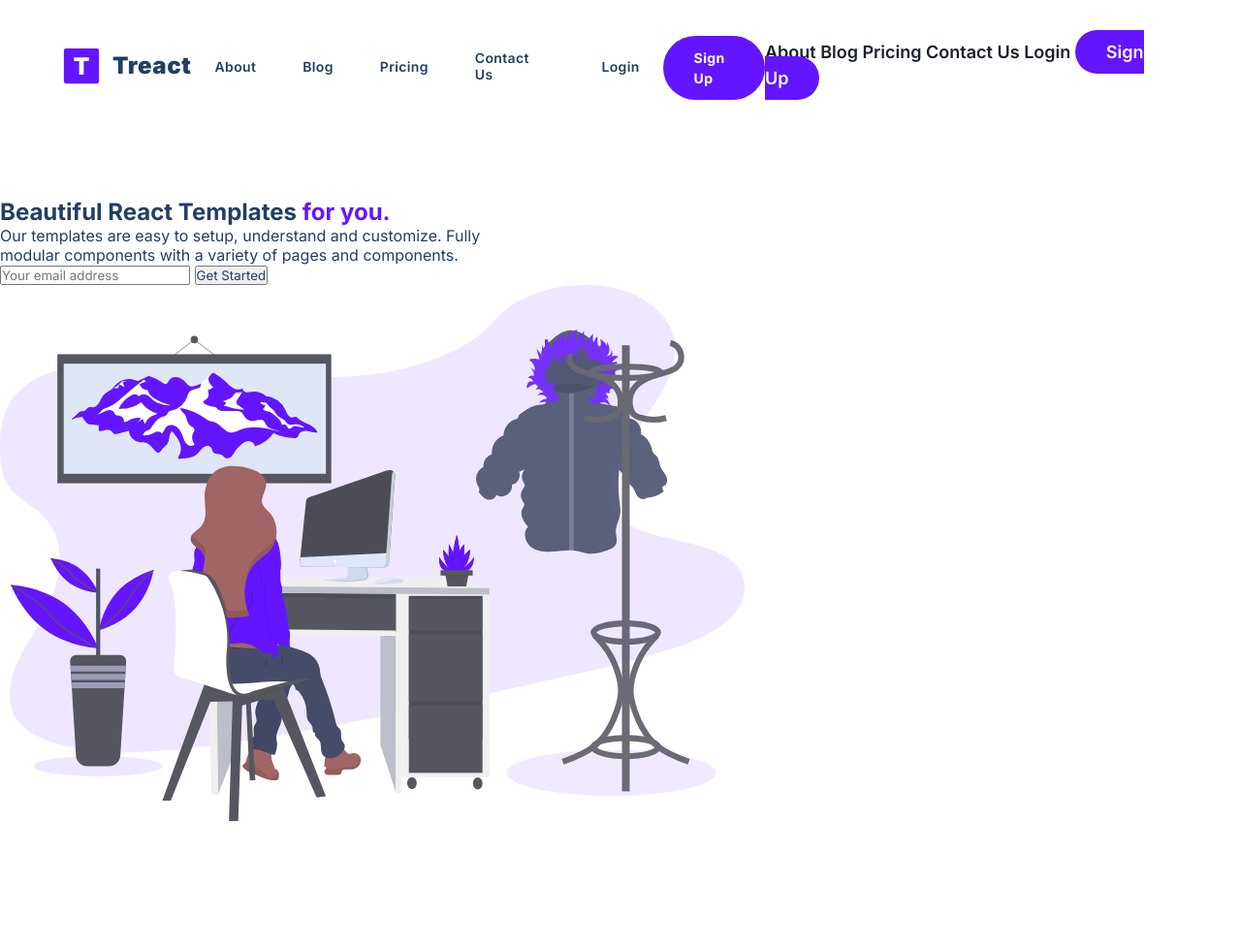
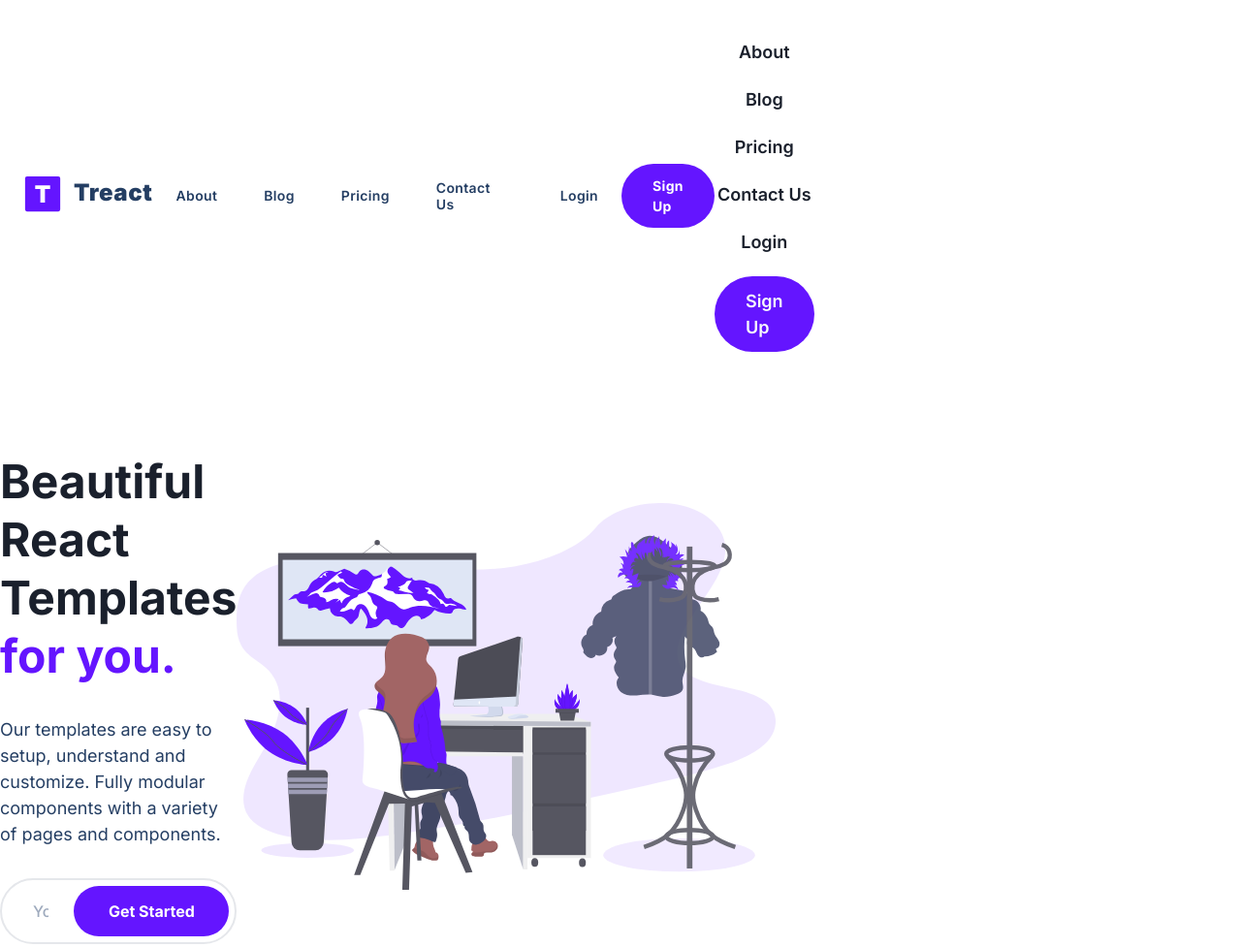
Before and after one commit to lilsweetjk/Module-2-Final-Project, a plain HTML site: page index.html in a window 1280 px wide. Shown: the top 977 px of the page at 97% size. Drawn offline with Linux system fonts and the light colour scheme.

Commit message:
finised header CSS

```diff
--- a/index.html
+++ b/index.html
@@ -73,7 +73,7 @@
                 </svg>
               </button>
             </div>
-            <div class="menu__link">
+            <div class="menu__links">
               <a class="menu__link">About</a>
               <a class="menu__link">Blog</a>
               <a class="menu__link">Pricing</a>
--- a/style.css
+++ b/style.css
@@ -14,18 +14,102 @@
   padding: 96px 0;
 }
 
+html {
+    scroll-behavior: smooth;
+}
+
+body {
+    max-width: 100vh;
+    overflow-x: hidden;
+}
+
 .row {
   width: 100%;
   max-width: 1280px;
   margin: 0 auto;
 }
 
+.row__narrow {
+    width: 100%;
+    max-width: 1024px;
+    margin: 0 auto;
+}
+
+.container {
+    padding: 96px 0;
+}
+
 a {
+    display: inline;
     text-decoration: none;
+}
+
+img {
+    width: 100%;
+}
+
+h1 {
+    font-size: 48px;
+    color: #1a202c;
+    line-height: 1.25;
 }
 
 .purple {
     color: #6415ff
+}
+
+p {
+    font-size: 18px;
+    line-height: 1.5;
+}
+
+.section__tag {
+    font-size: 16px;
+    color: #6415ff;
+    letter-spacing: 1.6px;
+    font-weight: 700;
+    text-transform: uppercase;
+}
+
+.section__title {
+    font-size: 48px;
+    font-weight: 900;
+    color: rgb (36, 62, 99);
+    line-height: 1.5;
+    margin: 16px 0;
+    letter-spacing: 0.025em;
+}
+
+#features .section__title,
+#pricing .section__title {
+  text-align: center;
+}
+
+.section__para {
+    font-size: 18px;
+    font-weight: 500;
+    color: #7c8ba1;
+    line-height: 1.625;
+}
+
+.btn {
+    background-color: #6415ff;
+    padding: 12px 32px;
+    border: none;
+    border-radius: 500px;
+    font-size: 14px;
+    color: #fff;
+    font-weight: bold;
+    transition: all 300ms ease;
+}
+
+.btn:hover {
+    background-color: rgba(80, 17, 204);
+}
+
+button {
+    cursor: pointer;
+    border: none;
 }
 
 /* NAV */
@@ -35,30 +119,11 @@ nav {
     display: flex;
 }
 
-.nav__container {
-    width: 100%;
-    max-width: 1200px;
-    padding: 0 24px;
-    display: flex;
-    justify-content: space-between;
-    margin: 0 auto;
-}
-
-.nav__row {
-    display: flex;
-    justify-content: space-between;
-}
-
 .nav__logo {
     display: flex;
     align-items: center;
     margin: 8px 0px;
     padding-bottom: 4px;
-}
-
-.nav__logo--img {
-    width: 40px;
-    height: 40px;
 }
 
 .nav__logo--title {
@@ -67,6 +132,25 @@ nav {
     margin-left: 12px;
     padding-bottom: 2px;
     letter-spacing: 0.6px;
+}
+
+.nav__logo--img {
+    width: 40px;
+    height: 40px;
+}
+
+.nav__row {
+    display: flex;
+    justify-content: space-between;
+}
+
+.nav__container {
+    width: 100%;
+    max-width: 1200px;
+    padding: 0 24px;
+    display: flex;
+    justify-content: space-between;
+    margin: 0 auto;
 }
 
 .nav__links {
@@ -79,6 +163,7 @@ nav {
     margin: 0px 24px;
     font-size: 14px;
     font-weight: 600;
+    padding-top: 4px;
     letter-spacing: 0.35px;
     border-bottom: 2px solid transparent;
     position: relative;
@@ -97,7 +182,7 @@ nav {
     opacity: 0;
 }
 
-.nav__link:hover {
+.nav__link:hover::after {
     opacity: 1;
 }
 
@@ -105,6 +190,8 @@ nav {
     margin: 0;
     padding: 10px 32px;
     margin-top: 2px;
+    border-radius: 9999px;
+    color: #fff;
     background-color: #6415ff;
     line-height: 1.5;
     border: none;
@@ -175,7 +262,7 @@ nav {
     z-index: 4;
     visibility: hidden;
     opacity: 0;
-    transform: translateY(300%);
+    transform: translateX(300%);
     transition: all 300ms ease;
 }
 
@@ -212,16 +299,115 @@ nav {
     border: none;
 }
 
+.btn__menu--close {
+    position: fixed;
+    top: 24px;
+    right: 18px;
+}
+
 /* HEADER */
 
+header .row {
+    display: flex;
+    align-items: center;
+    justify-content: space-between;
+}
+
 .header__description {
-    display: flex;
-    flex-direction: column;
     width: 40%;
 }
 
+.header__description--para {
+    margin: 32px 0;
+}
+
+.header__email {
+    width: 100%;
+    max-width: 448px;
+    height: 68px;
+    position: relative;
+    display: flex;
+    justify-content: flex-end;
+    align-items: center;
+}
+
+.header__email--btn {
+    z-index: 2;
+    margin: 8px;
+    height: calc(100% - 16px);
+    border-radius: 500px;
+    width: 160px;
+    border: none;
+    background-color: #6415ff;
+    color: #fff;
+    font-weight: 700;
+    font-size: 16px;
+    transition: all 300ms ease;
+}
+
+.header__email--btn:hover {
+    background-color: rgba(60, 13, 153);
+}
+
+.header__email--input {
+    width: 100%;
+    border-radius: 500px;
+    border: 2px solid rgb(229, 231, 235);
+    padding: 20px 192px 20px 32px;
+    color: rgb(36, 62, 99);
+    font-size: 16px;
+    font-weight: 500;
+    position: absolute;
+    top: 0;
+    bottom: 0;
+    z-index: 1;
+    transition: border-color 300ms ease;
+}
+
+.header__email--input::placeholder {
+    font-weight: 500;
+    color: rgb(158, 170, 189);
+}
+
+.header__email--input:hover {
+    border-color: rgba(160, 174, 192);
+}
+
+.header__email--input:focus,
+.header__email--input:active {
+    outline: none;
+    border-color: rgba(100, 21, 255);
+}
+
+.header__customers--title {
+    margin-top: 80px;
+    color: #a0aec0;
+    font-size: 12px;
+    font-weight: 700;
+    letter-spacing: 0.6;
+}
+
+.header__customers {
+    margin-top: 16px;
+    padding-right: 128px;
+    opacity: 0.5;
+}
+
+.header__blob {
+    position: absolute;
+    left: 0;
+    bottom: 0;
+    opacity: 0.5;
+    width: 256px;
+    height: 256px;
+    transform: matrix(1, 0, 0, 1, -163, 0);
+}
+
+.header__img--wrapper {
+    width: calc(100% - 40%);
+}
+
 .header__img {
-    display: flex;
-    flex-direction: column;
-    width: 60%;
+    width: 100%;
+    max-width: 768px;
 }
```
